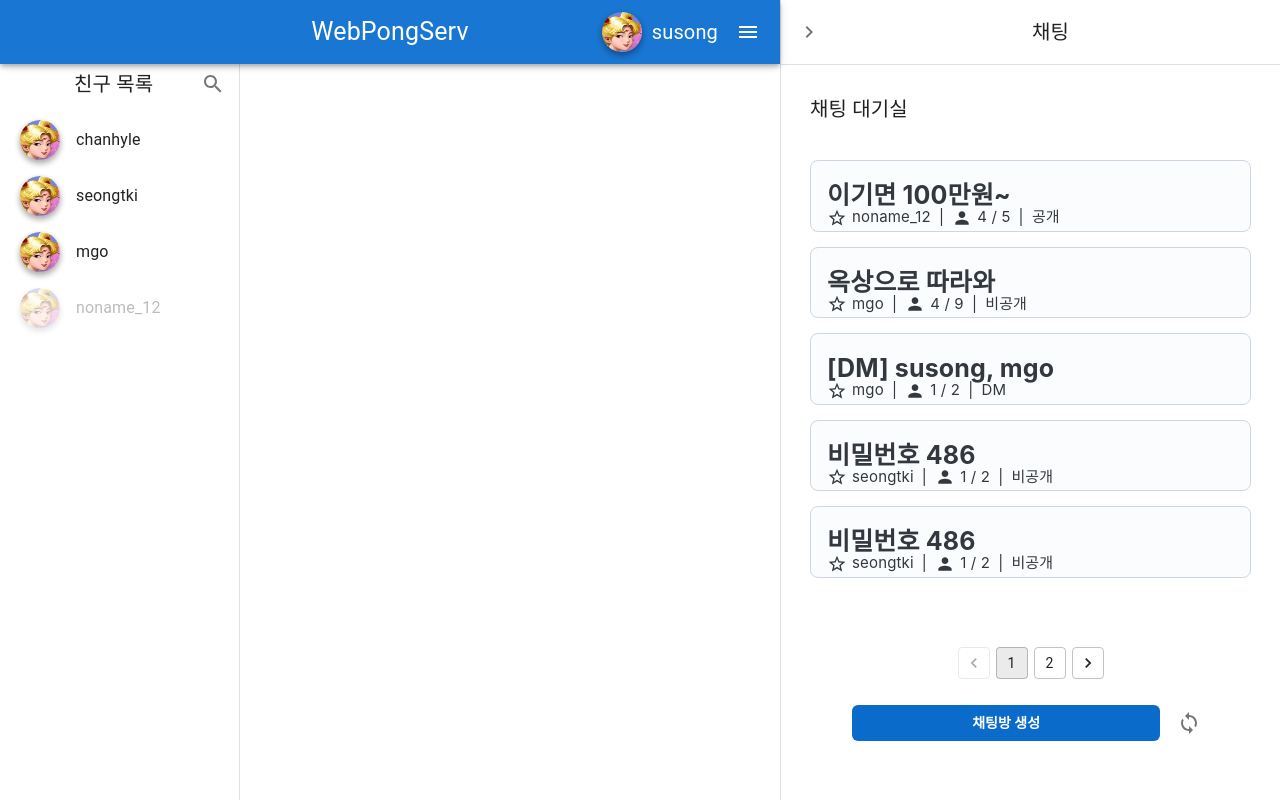
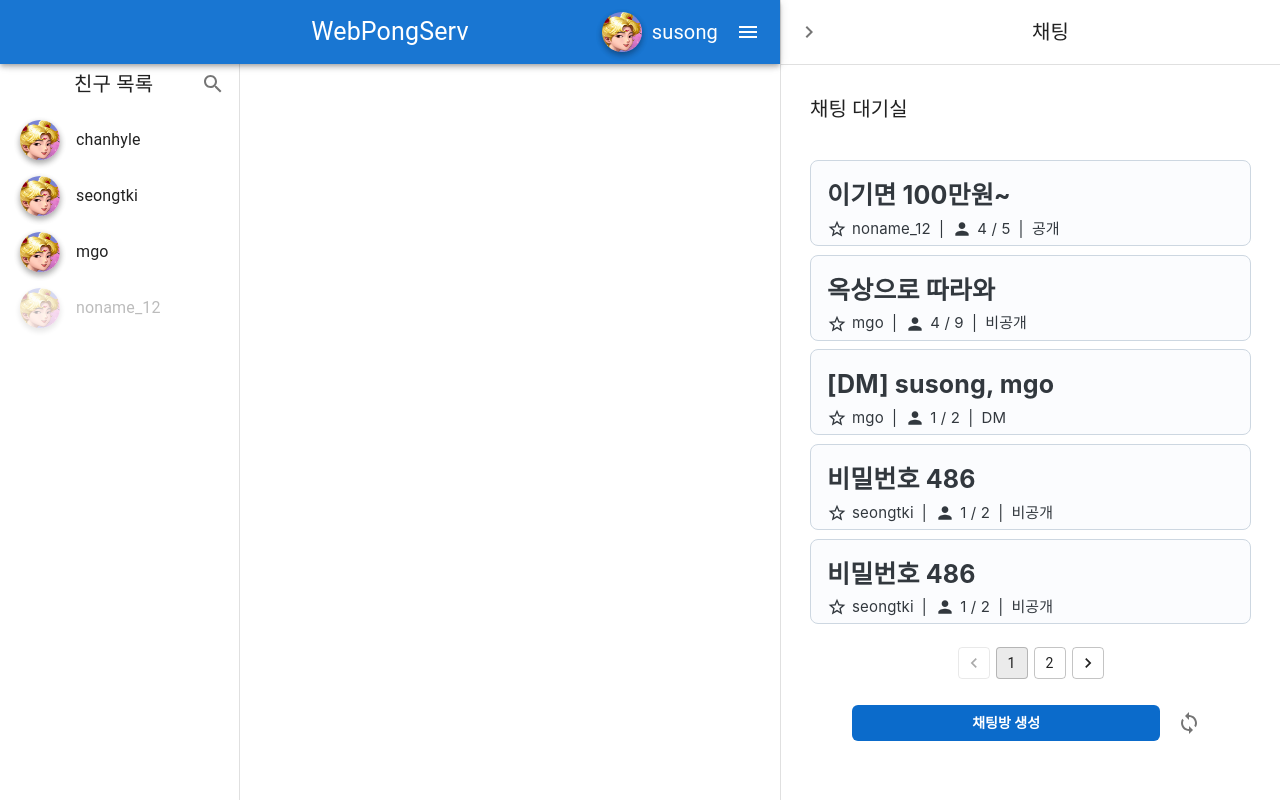
Before and after one commit to webPongServ/pongserv, a React (Create React App) app in the folder frontend/: page / in a window 1280 px wide. Both pictures are taken after a click on the button 1248 px from the left and 32 px from the top of the page. Built offline with nearby package versions, Linux system fonts and the light colour scheme.

Commit message:
#7 DESIGN : chat room card size change, remove overflow

```diff
--- a/frontend/src/components/common/chatting/WaitingRoom.tsx
+++ b/frontend/src/components/common/chatting/WaitingRoom.tsx
@@ -109,7 +109,7 @@ const WaitingRoom = () => {
   return (
     <Box id="page">
       <Box className="page-header">채팅 대기실</Box>
-      <Box className="page-body overflow">
+      <Box className="page-body">
         <Box className="list">
           {chatRoomList.length === 0 ? (
             <EmptyListMessage message="채팅방이 존재하지 않습니다!" />
--- a/frontend/src/styles/ChattingDrawer.scss
+++ b/frontend/src/styles/ChattingDrawer.scss
@@ -127,9 +127,9 @@ $ChattingDrawerWidth: 500px;
 
     #card {
       // height: 110px;
-      height: 15%;
+      height: 18%;
       cursor: pointer;
-      margin-bottom: 15px;
+      margin-bottom: 2%;
       &:hover {
         border: 3px solid skyblue;
       }
```
